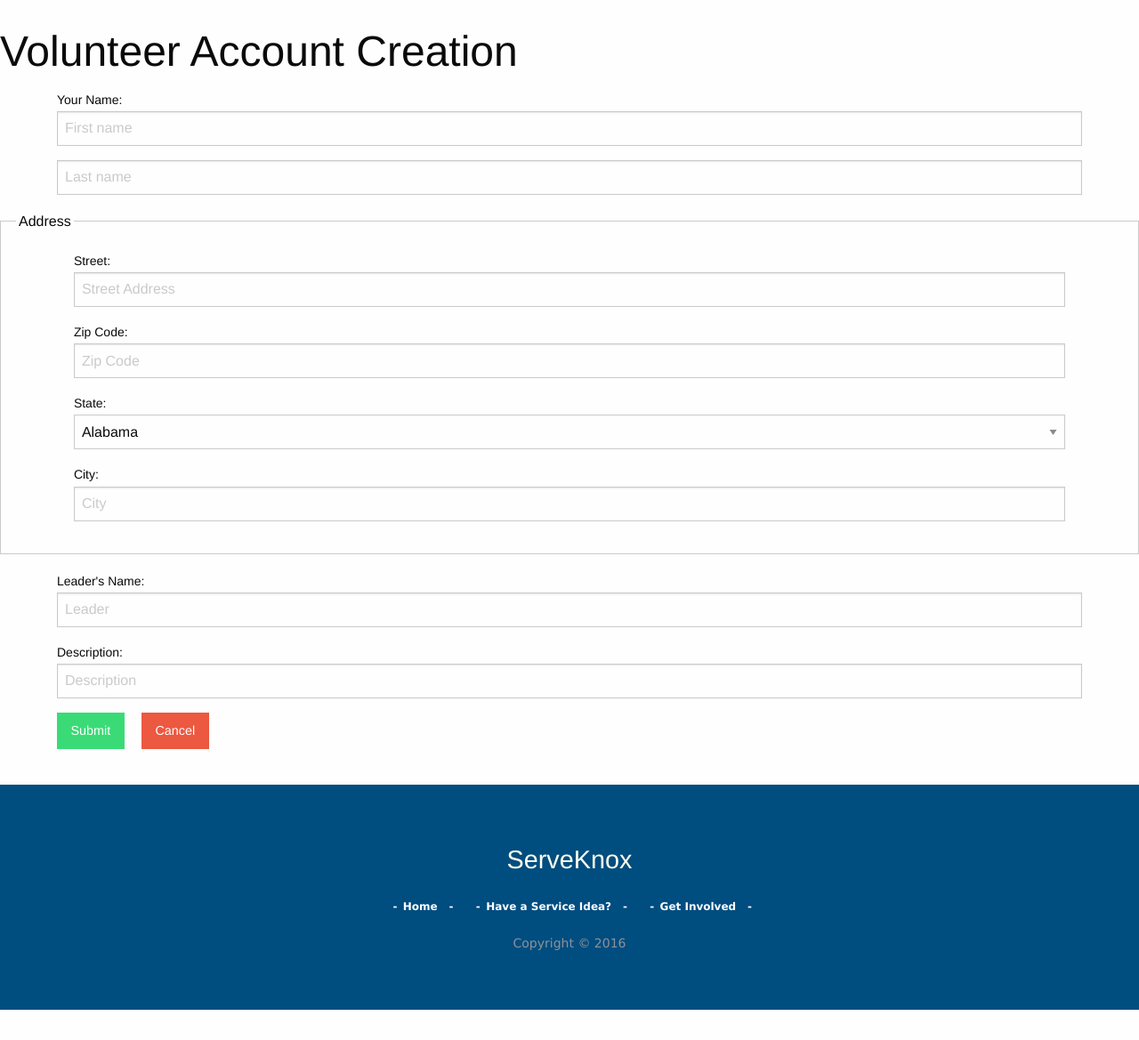
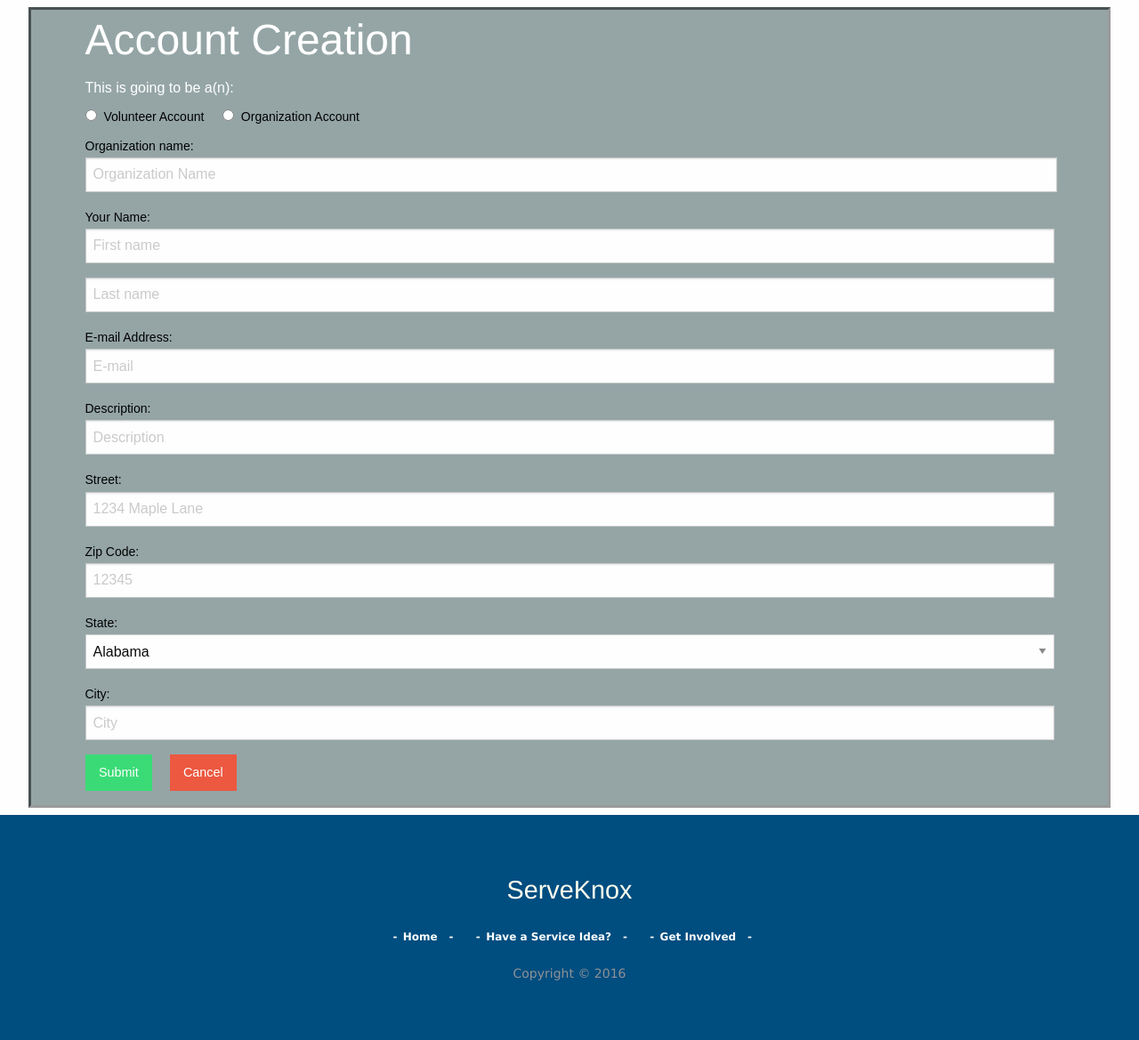
Before and after one commit to CodeTN-WRR/serveknox, a PHP site: template views/create-vol-acc.twig in a window 1280 px wide. Shown: the part 246-1415 px from the top of the page at 89% size. Before the commit the page ends 1381 px from the top, so only its background shows below. Run offline with PHP 8.4, Linux system fonts and the light colour scheme; the template is opened without the code that fills it, so the values that code supplies are empty; some libraries are stand-ins or nearby versions.

Commit message:
Updated create accountpage

```diff
--- a/views/create-vol-acc.twig
+++ b/views/create-vol-acc.twig
@@ -1,25 +1,40 @@
 {% extends 'main.twig' %}
 {% block ind_link %}
-<title>Volunteer Account Creation</title>
-
+<title>Create Account</title>
+    <link rel="stylesheet" href="../../views/css/create-account.css">
     <link rel="stylesheet" href="../../foundation/css/foundation.css">
     <link rel="stylesheet" href="../../foundation/css/app.css">
 
 {% endblock ind_link %}
 {% block content %}
-<br>
-<h1>Volunteer Account Creation</h1>
+<div class="create-account">
+<h1 style="margin-left:5%;">Account Creation</h1>
+    <fieldset style="margin-left:5%;">
+      <legend>This is going to be a(n):</legend>
+      <input type="radio" name="pokemon" value="vol" id="vol" required><label for="vol">Volunteer Account</label>
+      <input type="radio" name="pokemon" value="org" id="org"><label for="org">Organization Account</label>
+
+    <label  style="margin-right:5%">Organization name:
+    <input type="text" placeholder="Organization Name" aria-describedby="exampleHelpText">
+  </label>
+    </fieldset>
       <form>
-          <label style="margin-left:5%; margin-right:5%;">Your Name:
+        <label style="margin-left:5%; margin-right:5%;">Your Name:
         <input type="text" placeholder="First name">
         <input type="text" placeholder="Last name">
          </label >
-          <fieldset class="fieldset">
-              <legend>Address</legend>
+         <label style="margin-left:5%; margin-right:5%;">E-mail Address:
+        <input type="text" placeholder="E-mail">
+          </label>
+          <label style="margin-left:5%; margin-right:5%;">Description:
+        <input type="text" placeholder="Description">
+          </label>
+          <fieldset  style="border: none;">
+
                   <label style="margin-left:5%; margin-right:5%;">Street:
-                    <input type="text" placeholder="Street Address">
+                    <input type="text" placeholder="1234 Maple Lane">
                   <label>Zip Code:</label>
-                    <input type="text" placeholder="Zip Code">
+                    <input type="text" placeholder="12345">
                   </label>
                     <label style="margin-left:5%; margin-right:5%;">State:
                       <select>
@@ -81,20 +96,14 @@
                   </label>
 
           </fieldset>
-          <label style="margin-left:5%; margin-right:5%;">Leader's Name:
-        <input type="text" placeholder="Leader">
-          </label>
-          <label style="margin-left:5%; margin-right:5%;">Description:
-        <input type="text" placeholder="Description">
-          </label>
+
         <button style="margin-left:5%; margin-right:15px;" type="submit" class ="success button">Submit</button>
         <button type="submit" class ="alert button">Cancel</button>
 
       </form>
-
+</div>
     <script src="../foundation/js/vendor/jquery.js"></script>
     <script src="../foundation/js/vendor/what-input.js"></script>
     <script src="../foundation/js/vendor/foundation.js"></script>
     <script src="../foundation/js/app.js"></script>
-    <br>
 {% endblock content %}
--- /dev/null
+++ b/views/css/create-account.css
@@ -0,0 +1,18 @@
+.create-account label {
+   color: black;
+   font-family:Arial;
+}
+
+.create-account {
+   border-style: inset;
+   border-color: #95a5a6;
+   margin-left: 2em;
+   margin-right: 2em;
+   color: white;
+   font-family:Arial;
+   background-color: #95a5a6;
+   margin-top: .5em;
+   margin-bottom: .5em;
+   border-bottom: outset;
+   border-right: outset;
+}
```
Also changed, not shown: views/plsnotouch.twig (added, +58 -0 lines).
